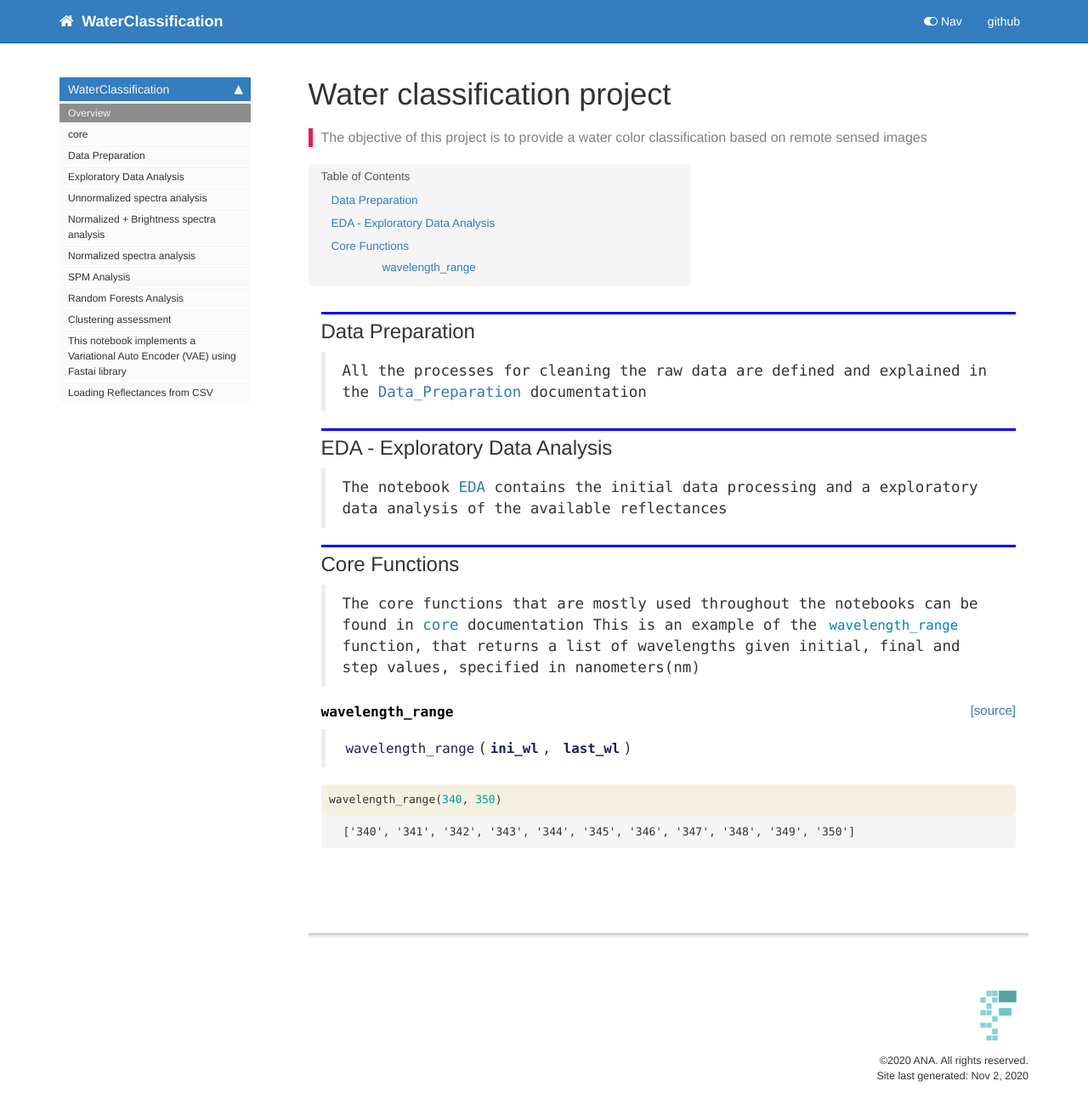
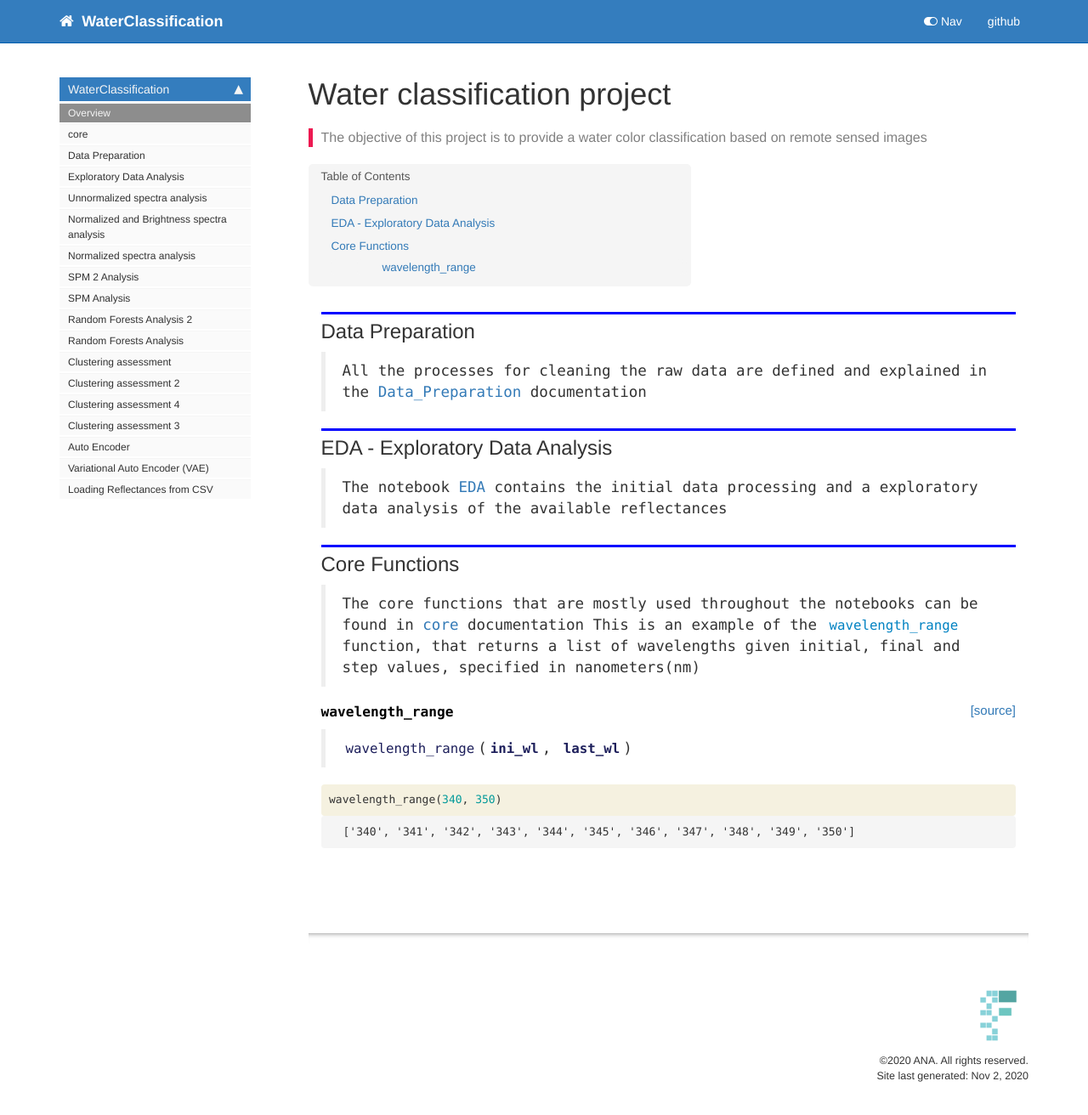
Before and after one commit to sonthuybacha/WaterClassification, a Jekyll site: the page built from docs/index.html, in a window 1280 px wide and 1325 px high. Shown: the top 1312 px of the window at 85% size. Built offline with Jekyll 4.4.1, drawn with Linux system fonts in a browser that asks for light colours; nearby versions of some CDN libraries; comment, search, counter and statistics services are not loaded.

Commit message:
new update

```diff
--- a/docs/_data/sidebars/home_sidebar.yml
+++ b/docs/_data/sidebars/home_sidebar.yml
@@ -22,23 +22,40 @@ entries:
       title: Unnormalized spectra analysis
       url: /Unnormalized_analysis
     - output: web,pdf
-      title: Normalized + Brightness spectra analysis
+      title: Normalized and Brightness spectra analysis
       url: /Normalized_Bright_analysis
     - output: web,pdf
       title: Normalized spectra analysis
       url: /Normalized_analysis
     - output: web,pdf
+      title: SPM 2 Analysis
+      url: /SPM_Analysis-Norm_cluster
+    - output: web,pdf
       title: SPM Analysis
       url: /SPM_Analysis-unnorm_cluster
+    - output: web,pdf
+      title: Random Forests Analysis 2
+      url: /Random_Forests-Norm
     - output: web,pdf
       title: Random Forests Analysis
       url: /Random_Forests
     - output: web,pdf
       title: Clustering assessment
+      url: /Clustering_assessment
+    - output: web,pdf
+      title: Clustering assessment 2
+      url: /Norm-Clustering_assessment
+    - output: web,pdf
+      title: Clustering assessment 4
+      url: /Clustering_assessment-norm
+    - output: web,pdf
+      title: Clustering assessment 3
+      url: /Clustering_assessment-Copy1
+    - output: web,pdf
+      title: Auto Encoder
       url: /10-AutoEncoder
     - output: web,pdf
-      title: This notebook implements a Variational Auto Encoder (VAE) using Fastai
-        library
+      title: Variational Auto Encoder (VAE)
       url: /11-VAE
     - output: web,pdf
       title: Loading Reflectances from CSV
```
Also changed, not shown: docs/sidebar.json (+9 -3 lines).
